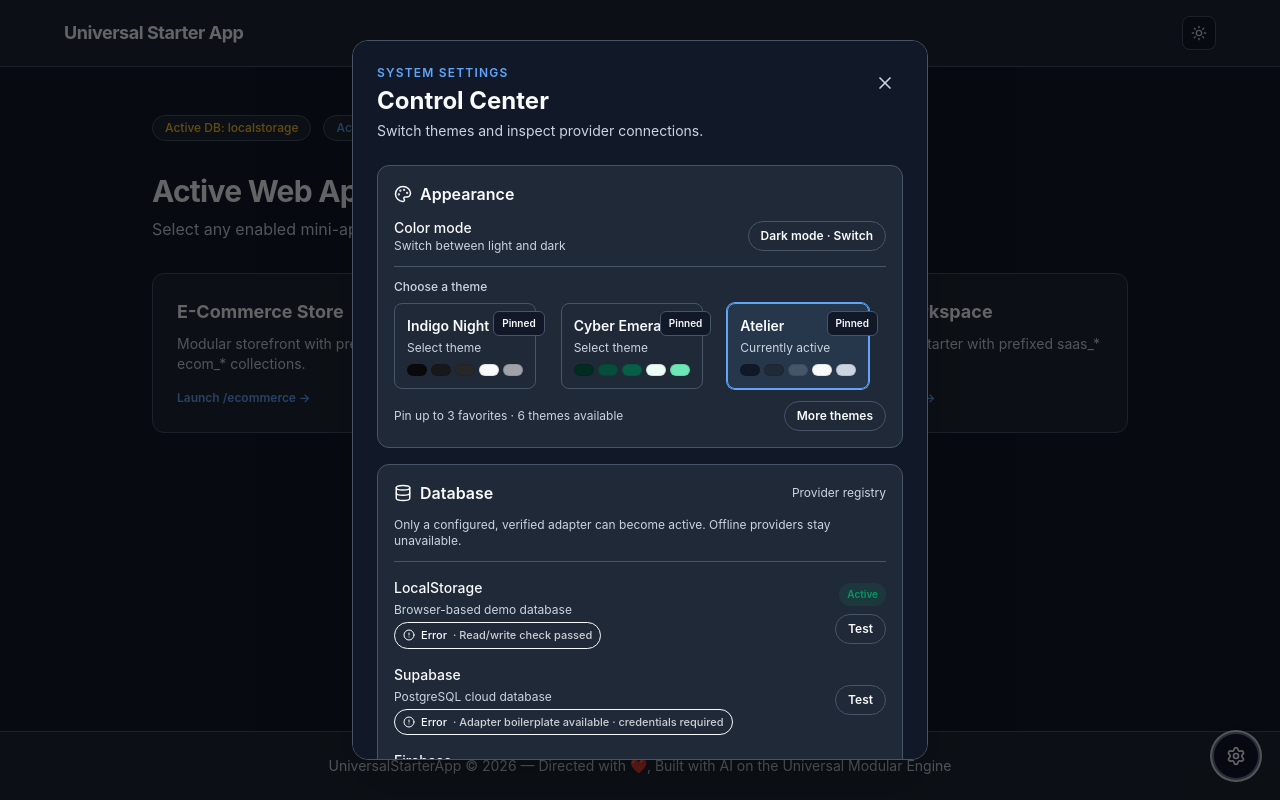
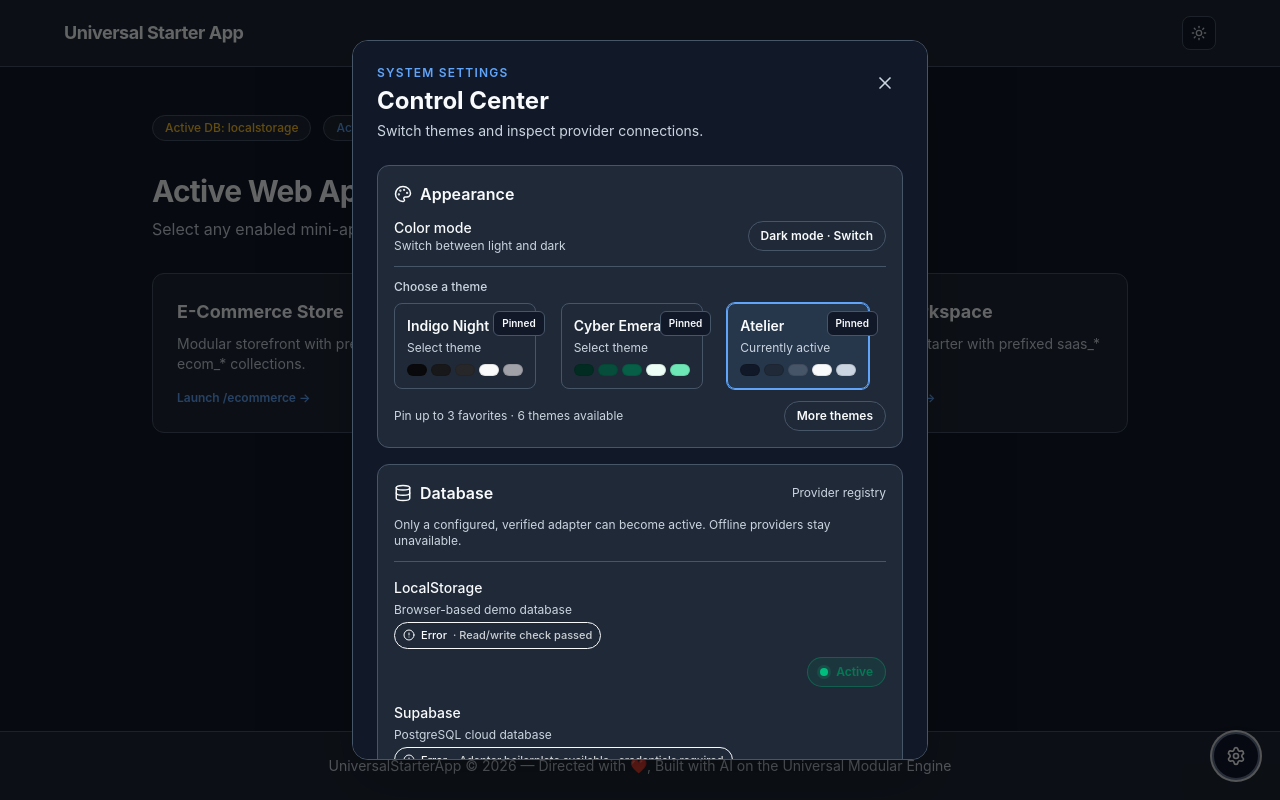
Before and after one commit to DebrajLogic/Universal-Starter-App, a Next.js app: page / in a window 1280 px wide. Both pictures are taken after a click on the button 1236 px from the left and 756 px from the top of the page. Built offline with nearby package versions, Linux system fonts and the light colour scheme.

Commit message:
Show provider errors inline and mark active adapters

```diff
--- a/src/shared/control-center/ControlCenter.tsx
+++ b/src/shared/control-center/ControlCenter.tsx
@@ -34,26 +34,28 @@ function StatusBadge({ status, detail }: StatusEntry) {
   );
 }
 
-function ProviderRow({ provider, status, active, onToggle }: {
+function ProviderRow({ provider, status, active, error, onToggle }: {
   provider: ProviderDefinition;
   status: StatusEntry;
   active: boolean;
+  error?: string;
   onToggle: () => void;
 }) {
   return (
-    <div className="flex items-center justify-between gap-3">
+    <div className="space-y-2">
       <div className="min-w-0 space-y-1">
         <p className="text-sm font-medium">{provider.name}</p>
         <p className="text-xs text-color_5">{provider.detail}</p>
         <StatusBadge {...status} />
       </div>
       <div className="flex shrink-0 flex-col items-end gap-2">
-        {active && <span className="rounded-full bg-emerald-500/10 px-2 py-1 text-[10px] font-semibold text-emerald-600 dark:text-emerald-300">Active</span>}
-        <button type="button" onClick={onToggle} disabled={status.state === 'connecting'}
-          className="rounded-full border border-color_3 px-3 py-1.5 text-xs font-semibold transition hover:border-color_6 disabled:opacity-50">
-          {status.state === 'connecting' ? 'Checking…' : 'Test'}
-        </button>
+        {active ? <span className="inline-flex items-center gap-2 rounded-full border border-emerald-500/30 bg-emerald-500/10 px-3 py-1.5 text-xs font-semibold text-emerald-700 dark:text-emerald-300"><i className="h-2 w-2 rounded-full bg-emerald-500 shadow-[0_0_0_3px_rgba(16,185,129,0.15)]" />Active</span> :
+          <button type="button" onClick={onToggle} disabled={status.state === 'connecting'}
+            className="rounded-full border border-color_3 px-3 py-1.5 text-xs font-semibold transition hover:border-color_6 hover:bg-color_1 disabled:opacity-50">
+            {status.state === 'connecting' ? 'Checking…' : 'Test connection'}
+          </button>}
       </div>
+      {error && <div role="alert" className="rounded-lg border border-red-500/40 bg-red-500/10 px-3 py-2 text-xs leading-5 text-red-700 dark:text-red-300"><b className="mr-1">Connection failed:</b>{error}</div>}
     </div>
   );
 }
@@ -66,7 +68,7 @@ export function ControlCenter() {
   const [user, setUser] = useState<AuthUser | null>(null);
   const [busy, setBusy] = useState(false);
   const [message, setMessage] = useState('');
-  const [errorMessage, setErrorMessage] = useState('');
+  const [providerErrors, setProviderErrors] = useState<Record<string, string>>({});
   const [showAllThemes, setShowAllThemes] = useState(false);
   const [pinnedThemes, setPinnedThemes] = useState<string[]>([theme.name, ...themes.filter(item => item.name !== theme.name).slice(0, 2).map(item => item.name)]);
   const [statuses, setStatuses] = useState<Record<string, StatusEntry>>(() => {
@@ -95,7 +97,7 @@ export function ControlCenter() {
     } catch (error) {
       const detail = error instanceof Error ? error.message : 'Storage access failed';
       setStatuses(previous => ({ ...previous, 'db:localstorage': { state: 'error', detail } }));
-      setErrorMessage(detail);
+      // Provider errors are shown beside the matching provider row.
     }
     try {
       await auth.getCurrentUser();
@@ -103,7 +105,7 @@ export function ControlCenter() {
     } catch (error) {
       const detail = error instanceof Error ? error.message : 'Auth check failed';
       setStatuses(previous => ({ ...previous, 'auth:local_session': { state: 'error', detail } }));
-      setErrorMessage(detail);
+      // Provider errors are shown beside the matching provider row.
     }
     try { setUser(await auth.getCurrentUser()); } catch { setUser(null); }
   }
@@ -117,6 +119,7 @@ export function ControlCenter() {
 
   async function checkProvider(kind: 'db' | 'auth', provider: ProviderDefinition) {
     const key = `${kind}:${provider.id}`;
+    setProviderErrors(previous => ({ ...previous, [key]: '' }));
     setStatuses(previous => ({ ...previous, [key]: { state: 'connecting', detail: 'Running adapter check' } }));
     if (provider.readiness === 'setup') {
       setStatuses(previous => ({ ...previous, [key]: { state: 'offline', detail: 'Adapter is not configured' } }));
@@ -128,16 +131,14 @@ export function ControlCenter() {
         const result = await response.json();
         if (!response.ok || !result.ok) throw new Error(result.error || 'Connection check failed.');
         setStatuses(previous => ({ ...previous, [key]: { state: 'connected', detail: 'Server connection check passed' } }));
-        setErrorMessage('');
         return;
       }
       await refreshStatus();
-      const current = statuses[key];
-      if (current?.state === 'error') setErrorMessage(current.detail);
+      // The active browser adapter status is refreshed above.
     } catch (error) {
       const detail = error instanceof Error ? error.message : 'Unknown provider error';
       setStatuses(previous => ({ ...previous, [key]: { state: 'error', detail: 'Connection failed' } }));
-      setErrorMessage(detail);
+      // Provider errors are shown beside the matching provider row.
     }
   }
 
@@ -168,6 +169,7 @@ export function ControlCenter() {
     <ProviderRow key={provider.id} provider={provider}
       status={statuses[`${kind}:${provider.id}`] ?? { state: 'offline', detail: 'No status check registered' }}
       active={provider.active}
+      error={providerErrors[`${kind}:${provider.id}`]}
       onToggle={() => void checkProvider(kind, provider)} />
   ));
 
@@ -226,7 +228,6 @@ export function ControlCenter() {
               </div>
             </div>
             <div className="mt-4 flex items-start gap-2 rounded-lg bg-color_2 p-3 text-xs text-color_5"><CircleHelp size={16} className="mt-0.5 shrink-0" /><p>Available means adapter code is present. Connected means its check passed. Offline means it is not configured or reachable. Provider activation remains controlled by the provider switchboard.</p></div>
-            {errorMessage && <div role="alert" className="mt-3 rounded-lg border border-red-500/50 bg-red-500/10 p-3 text-sm text-red-700 dark:text-red-300"><b>Provider error</b><p className="mt-1 break-words">{errorMessage}</p></div>}
             {message && <p role="status" className="mt-3 rounded-lg border border-color_3 p-3 text-sm text-color_5">{message}</p>}
             <div className="mt-5 rounded-xl border-2 border-red-500/60 bg-red-500/5 p-4"><div className="flex items-start gap-3"><Trash2 size={18} className="mt-0.5 shrink-0 text-red-600"/><div className="min-w-0 flex-1"><h3 className="font-semibold text-red-700 dark:text-red-300">Delete all app data</h3><p className="mt-1 text-xs text-color_5">Removes this app’s LocalStorage database, local accounts, sessions, cart and saved preferences. Other websites’ data is not touched.</p><button type="button" onClick={deleteAllAppData} className="mt-3 rounded-lg border border-red-500/60 bg-red-600 px-3 py-2 text-sm font-semibold text-white hover:bg-red-700">Delete all data</button></div></div></div>
           </section>
```
